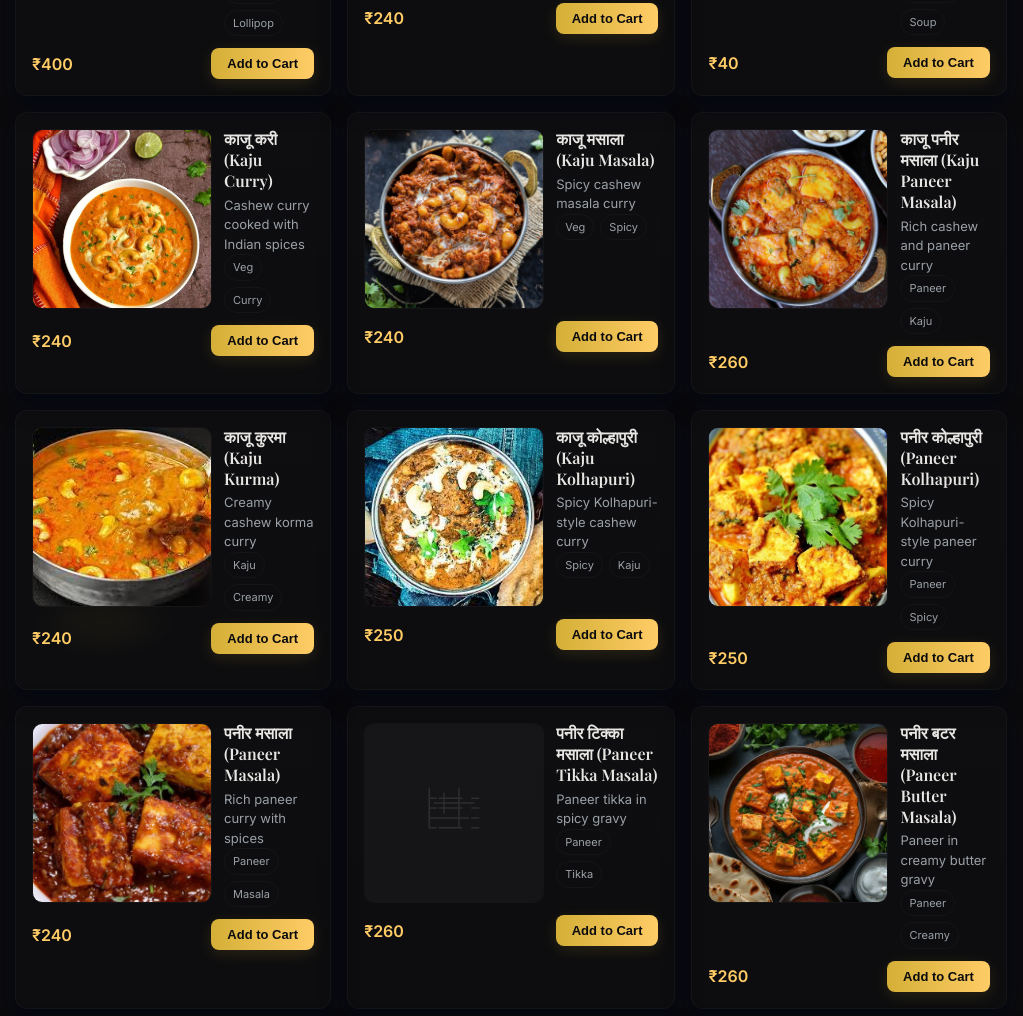
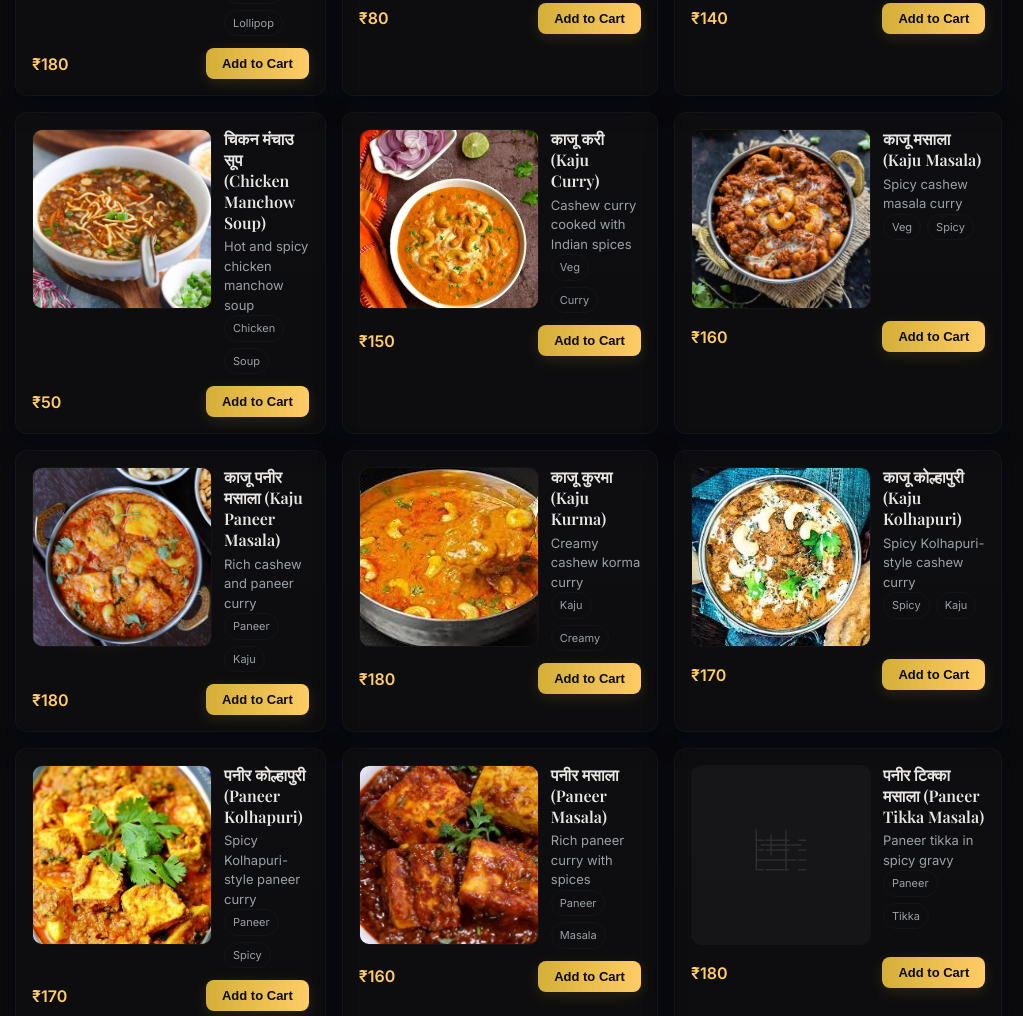
Before and after one commit to MenuSpeak/Hotel-Jabardast, a plain HTML site: page index.html in a window 1280 px wide. Shown: the part 1858-2874 px from the top of the page, without its empty margins (25-1048 px from the left). Drawn offline with nearby package versions, Linux system fonts and the light colour scheme.

Commit message:
Update index.html

```diff
--- a/index.html
+++ b/index.html
@@ -938,66 +938,67 @@
 {id:202,cat:'Startar',name:'रोस्टेड पापड (Roasted Papad)',desc:'Plain roasted papad',price:'₹20',tags:['Papad','Roasted'],img:'img/roasted-papad.jpg'},
 {id:203,cat:'Startar',name:'पनीर चिली (Paneer Chilly)',desc:'Spicy paneer tossed with capsicum and sauces',price:'₹200',tags:['Paneer','Spicy'],img:'img/paneer-chilly.jpg'},
 {id:204,cat:'Startar',name:'अंडा आमलेट (Egg Omelette)',desc:'Classic egg omelette',price:'₹40',tags:['Egg','Omelette'],img:'img/anda-omelette.jpg'},
-{id:205,cat:'Startar',name:'अंडा भुर्जी (Egg Bhurji)',desc:'Scrambled eggs with Indian spices',price:'₹40',tags:['Egg','Spicy'],img:'img/anda-bhurji.jpg'},
+{id:205,cat:'Startar',name:'अंडा भुर्जी (Egg Bhurji)',desc:'Scrambled eggs with Indian spices',price:'₹50',tags:['Egg','Spicy'],img:'img/anda-bhurji.jpg'},
 {id:206,cat:'Startar',name:'बॉईल अंडा (Boiled Egg)',desc:'Boiled eggs',price:'₹20',tags:['Egg','Boiled'],img:'img/boiled-egg.jpg'},
-{id:207,cat:'Startar',name:'बॉईल अंडा फ्राय (Boiled Egg Fry)',desc:'Fried boiled eggs',price:'₹40',tags:['Egg','Fried'],img:'img/boiled-egg-fry.jpg'},
-{id:208,cat:'Startar',name:'चिकन फ्राय (Chicken Fry)',desc:'Crispy fried chicken',price:'₹230',tags:['Chicken','Fried'],img:'img/chicken-fry.jpg'},
-{id:209,cat:'Startar',name:'मटण फ्राय (Mutton Fry)',desc:'Spicy fried mutton pieces',price:'₹260',tags:['Mutton','Fried'],img:'img/mutton-fry.jpg'},
+{id:207,cat:'Startar',name:'बॉईल अंडा फ्राय (Boiled Egg Fry)',desc:'Fried boiled eggs',price:'₹50',tags:['Egg','Fried'],img:'img/boiled-egg-fry.jpg'},
+{id:208,cat:'Startar',name:'चिकन फ्राय (Chicken Fry)',desc:'Crispy fried chicken',price:'₹130',tags:['Chicken','Fried'],img:'img/chicken-fry.jpg'},
+{id:209,cat:'Startar',name:'मटण फ्राय (Mutton Fry)',desc:'Spicy fried mutton pieces',price:'₹180',tags:['Mutton','Fried'],img:'img/mutton-fry.jpg'},
 {id:210,cat:'Startar',name:'चिकन तंदुरी हाफ (Chicken Tandoori Half)',desc:'Half portion of tandoori chicken',price:'₹250',tags:['Chicken','Tandoori'],img:'img/chicken-tandoori-half.jpg'},
 {id:211,cat:'Startar',name:'चिकन तंदुरी फुल (Chicken Tandoori Full)',desc:'Full portion of tandoori chicken',price:'₹450',tags:['Chicken','Tandoori'],img:'img/chicken-tandoori-full.jpg'},
-{id:212,cat:'Startar',name:'चिकन लॉलिपॉप हाफ (Chicken Lollipop Half)',desc:'Half portion of chicken lollipop',price:'₹220',tags:['Chicken','Lollipop'],img:'img/chicken-lollipop-half.jpg'},
-{id:213,cat:'Startar',name:'चिकन लॉलिपॉप फुल (Chicken Lollipop Full)',desc:'Full portion of chicken lollipop',price:'₹400',tags:['Chicken','Lollipop'],img:'img/chicken-lollipop-full.jpg'},
-{id:214,cat:'Startar',name:'चिकन 65 (Chicken 65)',desc:'Spicy deep-fried chicken',price:'₹240',tags:['Chicken','Spicy'],img:'img/chicken-65.jpg'},
-{id:215,cat:'Startar',name:'चिकन मंचाउ सूप (Chicken Manchow Soup)',desc:'Hot and spicy chicken manchow soup',price:'₹40',tags:['Chicken','Soup'],img:'img/chicken-manchow-soup.jpg'},
+{id:212,cat:'Startar',name:'चिकन लॉलिपॉप हाफ (Chicken Lollipop Half)',desc:'Half portion of chicken lollipop',price:'₹100',tags:['Chicken','Lollipop'],img:'img/chicken-lollipop-half.jpg'},
+{id:213,cat:'Startar',name:'चिकन लॉलिपॉप फुल (Chicken Lollipop Full)',desc:'Full portion of chicken lollipop',price:'₹180',tags:['Chicken','Lollipop'],img:'img/chicken-lollipop-full.jpg'},
+{id:214,cat:'Startar',name:'चिकन 65 (Chicken 65 Half)',desc:'Spicy deep-fried chicken',price:'₹80',tags:['Chicken','Spicy'],img:'img/chicken-65.jpg'},
+{id:214,cat:'Startar',name:'चिकन 65 (Chicken 65 Full)',desc:'Spicy deep-fried chicken',price:'₹140',tags:['Chicken','Spicy'],img:'img/chicken-65.jpg'},
+{id:215,cat:'Startar',name:'चिकन मंचाउ सूप (Chicken Manchow Soup)',desc:'Hot and spicy chicken manchow soup',price:'₹50',tags:['Chicken','Soup'],img:'img/chicken-manchow-soup.jpg'},
 
 
 // Veg (व्हेज)
-{id:301,cat:'Veg',name:'काजू करी (Kaju Curry)',desc:'Cashew curry cooked with Indian spices',price:'₹240',tags:['Veg','Curry'],img:'img/kaju-curry.jpg'},
-{id:302,cat:'Veg',name:'काजू मसाला (Kaju Masala)',desc:'Spicy cashew masala curry',price:'₹240',tags:['Veg','Spicy'],img:'img/kaju-masala.jpg'},
-{id:303,cat:'Veg',name:'काजू पनीर मसाला (Kaju Paneer Masala)',desc:'Rich cashew and paneer curry',price:'₹260',tags:['Paneer','Kaju'],img:'img/kaju-paneer-masala.jpg'},
-{id:304,cat:'Veg',name:'काजू कुरमा (Kaju Kurma)',desc:'Creamy cashew korma curry',price:'₹240',tags:['Kaju','Creamy'],img:'img/kaju-kurma.jpg'},
-{id:305,cat:'Veg',name:'काजू कोल्हापुरी (Kaju Kolhapuri)',desc:'Spicy Kolhapuri-style cashew curry',price:'₹250',tags:['Spicy','Kaju'],img:'img/kaju-kolhapuri.jpg'},
-{id:306,cat:'Veg',name:'पनीर कोल्हापुरी (Paneer Kolhapuri)',desc:'Spicy Kolhapuri-style paneer curry',price:'₹250',tags:['Paneer','Spicy'],img:'img/paneer-kolhapuri.jpg'},
-{id:307,cat:'Veg',name:'पनीर मसाला (Paneer Masala)',desc:'Rich paneer curry with spices',price:'₹240',tags:['Paneer','Masala'],img:'img/paneer-masala.jpg'},
-{id:308,cat:'Veg',name:'पनीर टिक्का मसाला (Paneer Tikka Masala)',desc:'Paneer tikka in spicy gravy',price:'₹260',tags:['Paneer','Tikka'],img:'img/paneer-tikka-masala.jpg'},
-{id:309,cat:'Veg',name:'पनीर बटर मसाला (Paneer Butter Masala)',desc:'Paneer in creamy butter gravy',price:'₹260',tags:['Paneer','Creamy'],img:'img/paneer-butter-masala.jpg'},
+{id:301,cat:'Veg',name:'काजू करी (Kaju Curry)',desc:'Cashew curry cooked with Indian spices',price:'₹150',tags:['Veg','Curry'],img:'img/kaju-curry.jpg'},
+{id:302,cat:'Veg',name:'काजू मसाला (Kaju Masala)',desc:'Spicy cashew masala curry',price:'₹160',tags:['Veg','Spicy'],img:'img/kaju-masala.jpg'},
+{id:303,cat:'Veg',name:'काजू पनीर मसाला (Kaju Paneer Masala)',desc:'Rich cashew and paneer curry',price:'₹180',tags:['Paneer','Kaju'],img:'img/kaju-paneer-masala.jpg'},
+{id:304,cat:'Veg',name:'काजू कुरमा (Kaju Kurma)',desc:'Creamy cashew korma curry',price:'₹180',tags:['Kaju','Creamy'],img:'img/kaju-kurma.jpg'},
+{id:305,cat:'Veg',name:'काजू कोल्हापुरी (Kaju Kolhapuri)',desc:'Spicy Kolhapuri-style cashew curry',price:'₹170',tags:['Spicy','Kaju'],img:'img/kaju-kolhapuri.jpg'},
+{id:306,cat:'Veg',name:'पनीर कोल्हापुरी (Paneer Kolhapuri)',desc:'Spicy Kolhapuri-style paneer curry',price:'₹170',tags:['Paneer','Spicy'],img:'img/paneer-kolhapuri.jpg'},
+{id:307,cat:'Veg',name:'पनीर मसाला (Paneer Masala)',desc:'Rich paneer curry with spices',price:'₹160',tags:['Paneer','Masala'],img:'img/paneer-masala.jpg'},
+{id:308,cat:'Veg',name:'पनीर टिक्का मसाला (Paneer Tikka Masala)',desc:'Paneer tikka in spicy gravy',price:'₹180',tags:['Paneer','Tikka'],img:'img/paneer-tikka-masala.jpg'},
+{id:309,cat:'Veg',name:'पनीर बटर मसाला (Paneer Butter Masala)',desc:'Paneer in creamy butter gravy',price:'₹170',tags:['Paneer','Creamy'],img:'img/paneer-butter-masala.jpg'},
 {id:310,cat:'Veg',name:'पनीर भुर्जी (Paneer Bhurji)',desc:'Scrambled paneer with masala',price:'₹200',tags:['Paneer','Spicy'],img:'img/paneer-bhurji.jpg'},
 {id:311,cat:'Veg',name:'व्हेज मखनीवाला (Veg Makhaniwala)',desc:'Mixed vegetables in buttery makhani gravy',price:'₹200',tags:['Veg','Creamy'],img:'img/veg-makhaniwala.jpg'},
-{id:312,cat:'Veg',name:'व्हेज कोल्हापुरी (Veg Kolhapuri)',desc:'Spicy Kolhapuri-style mixed veg',price:'₹240',tags:['Veg','Spicy'],img:'img/veg-kolhapuri.jpg'},
-{id:313,cat:'Veg',name:'मिक्स व्हेज (Mix Veg)',desc:'Mixed vegetables cooked with Indian spices',price:'₹220',tags:['Veg','Mixed'],img:'img/mix-veg.jpg'},
+{id:312,cat:'Veg',name:'व्हेज कोल्हापुरी (Veg Kolhapuri)',desc:'Spicy Kolhapuri-style mixed veg',price:'₹150',tags:['Veg','Spicy'],img:'img/veg-kolhapuri.jpg'},
+{id:313,cat:'Veg',name:'मिक्स व्हेज (Mix Veg)',desc:'Mixed vegetables cooked with Indian spices',price:'₹130',tags:['Veg','Mixed'],img:'img/mix-veg.jpg'},
 
 // Veg Special (व्हेज स्पेशल)
-{id:314,cat:'Veg Special',name:'पनीर मुस्सलम (Paneer Mussalam)',desc:'Rich and creamy paneer curry',price:'₹240',tags:['Paneer','Special'],img:'img/paneer-mussalam.jpg'},
-{id:315,cat:'Veg Special',name:'पनीर मालवणी (Paneer Malvani)',desc:'Paneer curry in Malvani-style gravy',price:'₹240',tags:['Paneer','Malvani'],img:'img/paneer-malvani.jpg'},
-{id:316,cat:'Veg Special',name:'काजू मालवणी (Kaju Malvani)',desc:'Cashew curry cooked in Malvani masala',price:'₹240',tags:['Kaju','Malvani'],img:'img/kaju-malvani.jpg'},
+{id:314,cat:'Veg Special',name:'पनीर मुस्सलम (Paneer Mussalam)',desc:'Rich and creamy paneer curry',price:'₹250',tags:['Paneer','Special'],img:'img/paneer-mussalam.jpg'},
+{id:315,cat:'Veg Special',name:'पनीर मालवणी (Paneer Malvani)',desc:'Paneer curry in Malvani-style gravy',price:'₹250',tags:['Paneer','Malvani'],img:'img/paneer-malvani.jpg'},
+{id:316,cat:'Veg Special',name:'काजू मालवणी (Kaju Malvani)',desc:'Cashew curry cooked in Malvani masala',price:'₹250',tags:['Kaju','Malvani'],img:'img/kaju-malvani.jpg'},
 {id:317,cat:'Veg Special',name:'व्हेज मखनी (Veg Makhani)',desc:'Vegetables cooked in buttery makhani sauce',price:'₹240',tags:['Veg','Creamy'],img:'img/veg-makhani.jpg'},
 {id:318,cat:'Veg Special',name:'व्हेज मालवणी (Veg Malvani)',desc:'Spicy Malvani-style vegetable curry',price:'₹200',tags:['Veg','Malvani'],img:'img/veg-malvani.jpg'},
 {id:319,cat:'Veg Special',name:'अख्खा मसूर तडका (Akha Masoor Tadka)',desc:'Whole masoor lentil cooked with tadka',price:'₹120',tags:['Dal','Masoor'],img:'img/akha-masoor-tadka.jpg'},
 {id:320,cat:'Veg Special',name:'अख्खा मसूर (Akha Masoor)',desc:'Whole masoor lentil curry',price:'₹100',tags:['Dal','Masoor'],img:'img/akha-masoor.jpg'},
-{id:321,cat:'Veg Special',name:'डाळ मखखन (Dal Makhani)',desc:'Creamy black lentil dal',price:'₹120',tags:['Dal','Creamy'],img:'img/dal-makhani.jpg'},
+{id:321,cat:'Veg Special',name:'डाळ मखखन (Dal Makhani)',desc:'Creamy black lentil dal',price:'₹110',tags:['Dal','Creamy'],img:'img/dal-makhani.jpg'},
 {id:322,cat:'Veg Special',name:'डाळ तडका (Dal Tadka)',desc:'Yellow dal with tempering',price:'₹100',tags:['Dal','Tadka'],img:'img/dal-tadka.jpg'},
-{id:323,cat:'Veg Special',name:'डाळ फ्राय (Dal Fry)',desc:'Fried yellow dal with masala',price:'₹80',tags:['Dal','Fried'],img:'img/dal-fry.jpg'},
+{id:323,cat:'Veg Special',name:'डाळ फ्राय (Dal Fry)',desc:'Fried yellow dal with masala',price:'₹90',tags:['Dal','Fried'],img:'img/dal-fry.jpg'},
 
 // Chicken Special (चिकन स्पेशल)
-{id:401,cat:'Chicken Special',name:'बटर चिकन (Butter Chicken)',desc:'Creamy and rich butter chicken curry',price:'₹260/340',tags:['Chicken','Butter'],img:'img/butter-chicken.jpg'},
-{id:402,cat:'Chicken Special',name:'चिकन मालवणी (Chicken Malvani)',desc:'Spicy Malvani-style chicken curry',price:'₹300/340',tags:['Chicken','Malvani'],img:'img/chicken-malvani.jpg'},
-{id:403,cat:'Chicken Special',name:'चिकन हंडी (Chicken Handi)',desc:'Chicken cooked in handi-style gravy',price:'₹300/340',tags:['Chicken','Handi'],img:'img/chicken-handi.jpg'},
-{id:404,cat:'Chicken Special',name:'चिकन राममसाला (Chicken Rammasala)',desc:'Rich and spicy chicken curry',price:'₹270/390',tags:['Chicken','Spicy'],img:'img/chicken-rammasala.jpg'},
-{id:405,cat:'Chicken Special',name:'चिकन मुग मुस्सलम (Chicken Mug Mussalam)',desc:'Whole chicken cooked in royal Mughlai style',price:'₹300/800',tags:['Chicken','Mughlai'],img:'img/chicken-mug-mussalam.jpg'},
-{id:406,cat:'Chicken Special',name:'चिकन फ्राय (Chicken Fry)',desc:'Crispy fried chicken pieces',price:'₹230',tags:['Chicken','Fried'],img:'img/chicken-fry.jpg'},
-{id:407,cat:'Chicken Special',name:'चिकन मसाला (Chicken Masala)',desc:'Traditional spicy chicken masala',price:'₹250',tags:['Chicken','Masala'],img:'img/chicken-masala.jpg'},
-{id:408,cat:'Chicken Special',name:'चिकन कोल्हापुरी (Chicken Kolhapuri)',desc:'Spicy Kolhapuri-style chicken curry',price:'₹260',tags:['Chicken','Spicy'],img:'img/chicken-kolhapuri.jpg'},
+{id:401,cat:'Chicken Special',name:'बटर चिकन (Butter Chicken)',desc:'Creamy and rich butter chicken curry',price:'₹65/350',tags:['Chicken','Butter'],img:'img/butter-chicken.jpg'},
+{id:402,cat:'Chicken Special',name:'चिकन मालवणी (Chicken Malvani)',desc:'Spicy Malvani-style chicken curry',price:'₹600/350',tags:['Chicken','Malvani'],img:'img/chicken-malvani.jpg'},
+{id:403,cat:'Chicken Special',name:'चिकन हंडी (Chicken Handi)',desc:'Chicken cooked in handi-style gravy',price:'₹600/350',tags:['Chicken','Handi'],img:'img/chicken-handi.jpg'},
+{id:404,cat:'Chicken Special',name:'चिकन रानमसाला (Chicken Ranmasala)',desc:'Rich and spicy chicken curry',price:'₹620/370',tags:['Chicken','Spicy'],img:'img/chicken-rammasala.jpg'},
+{id:405,cat:'Chicken Special',name:'चिकन मुग मुस्सलम (Chicken Murg Mussalam)',desc:'Whole chicken cooked in royal Mughlai style',price:'₹700/400',tags:['Chicken','Mughlai'],img:'img/chicken-mug-mussalam.jpg'},
+{id:406,cat:'Chicken Special',name:'चिकन फ्राय (Chicken Fry)',desc:'Crispy fried chicken pieces',price:'₹130',tags:['Chicken','Fried'],img:'img/chicken-fry.jpg'},
+{id:407,cat:'Chicken Special',name:'चिकन मसाला (Chicken Masala)',desc:'Traditional spicy chicken masala',price:'₹150',tags:['Chicken','Masala'],img:'img/chicken-masala.jpg'},
+{id:408,cat:'Chicken Special',name:'चिकन कोल्हापुरी (Chicken Kolhapuri)',desc:'Spicy Kolhapuri-style chicken curry',price:'₹160',tags:['Chicken','Spicy'],img:'img/chicken-kolhapuri.jpg'},
 
 // Mutton Special (मटण स्पेशल)
-{id:409,cat:'Mutton Special',name:'मटण मालवणी (Mutton Malvani)',desc:'Spicy Malvani-style mutton curry',price:'₹600/840',tags:['Mutton','Malvani'],img:'img/mutton-malvani.jpg'},
-{id:410,cat:'Mutton Special',name:'मटण हंडी (Mutton Handi)',desc:'Traditional handi-style mutton curry',price:'₹600/840',tags:['Mutton','Handi'],img:'img/mutton-handi.jpg'},
-{id:411,cat:'Mutton Special',name:'चिकन हैदराबादी (Chicken Hyderabadi)',desc:'Spicy Hyderabadi-style chicken curry',price:'₹600/840',tags:['Chicken','Hyderabadi'],img:'img/chicken-hyderabadi.jpg'},
-{id:412,cat:'Mutton Special',name:'मटण राममसाला (Mutton Rammasala)',desc:'Rich and spicy mutton curry',price:'₹270/390',tags:['Mutton','Spicy'],img:'img/mutton-rammasala.jpg'},
-{id:413,cat:'Mutton Special',name:'मटण मसाला (Mutton Masala)',desc:'Classic mutton masala curry',price:'₹250',tags:['Mutton','Masala'],img:'img/mutton-masala.jpg'},
-{id:414,cat:'Mutton Special',name:'मटण फ्राय (Mutton Fry)',desc:'Crispy fried mutton pieces',price:'₹280',tags:['Mutton','Fried'],img:'img/mutton-fry.jpg'},
-{id:415,cat:'Mutton Special',name:'मटण कोल्हापुरी (Mutton Kolhapuri)',desc:'Hot and spicy Kolhapuri-style mutton',price:'₹300',tags:['Mutton','Spicy'],img:'img/mutton-kolhapuri.jpg'},
+{id:409,cat:'Mutton Special',name:'मटण मालवणी (Mutton Malvani)',desc:'Spicy Malvani-style mutton curry',price:'₹800/450',tags:['Mutton','Malvani'],img:'img/mutton-malvani.jpg'},
+{id:410,cat:'Mutton Special',name:'मटण हंडी (Mutton Handi)',desc:'Traditional handi-style mutton curry',price:'₹800/450',tags:['Mutton','Handi'],img:'img/mutton-handi.jpg'},
+{id:411,cat:'Mutton Special',name:'चिकन हैदराबादी (Chicken Hyderabadi)',desc:'Spicy Hyderabadi-style chicken curry',price:'₹800/450',tags:['Chicken','Hyderabadi'],img:'img/chicken-hyderabadi.jpg'},
+{id:412,cat:'Mutton Special',name:'मटण रानमसाला (Mutton Ranmasala)',desc:'Rich and spicy mutton curry',price:'₹820/470',tags:['Mutton','Spicy'],img:'img/mutton-rammasala.jpg'},
+{id:413,cat:'Mutton Special',name:'मटण मसाला (Mutton Masala)',desc:'Classic mutton masala curry',price:'₹190',tags:['Mutton','Masala'],img:'img/mutton-masala.jpg'},
+{id:414,cat:'Mutton Special',name:'मटण फ्राय (Mutton Fry)',desc:'Crispy fried mutton pieces',price:'₹180',tags:['Mutton','Fried'],img:'img/mutton-fry.jpg'},
+{id:415,cat:'Mutton Special',name:'मटण कोल्हापुरी (Mutton Kolhapuri)',desc:'Hot and spicy Kolhapuri-style mutton',price:'₹200',tags:['Mutton','Spicy'],img:'img/mutton-kolhapuri.jpg'},
 {id:416,cat:'Mutton Special',name:'अंडा मसाला (Egg Masala)',desc:'Spicy egg masala curry',price:'₹90',tags:['Egg','Masala'],img:'img/egg-masala.jpg'},
-{id:417,cat:'Mutton Special',name:'अंडा करी (Egg Curry)',desc:'Eggs cooked in spicy gravy',price:'₹90',tags:['Egg','Curry'],img:'img/egg-curry.jpg'},
+{id:417,cat:'Mutton Special',name:'अंडा करी (Egg Curry)',desc:'Eggs cooked in spicy gravy',price:'₹80',tags:['Egg','Curry'],img:'img/egg-curry.jpg'},
 {id:418,cat:'Mutton Special',name:'अंडा मखखनवाला (Egg Makhaniwala)',desc:'Eggs in buttery makhani sauce',price:'₹120',tags:['Egg','Creamy'],img:'img/egg-makhaniwala.jpg'},
 
   {"id":301,"cat":"Extra","name":"बिसलेरी","desc":"Packaged drinking water","price":"₹20","tags":["Water","Bottle"],"img":"img/bisleri.jpg"},
@@ -1011,9 +1012,9 @@
   {"id":308,"cat":"रोटी","name":"बटर नान","desc":"Butter naan","price":"₹40","tags":["Naan","Butter"],"img":"img/butter-naan.jpg"},
   {"id":309,"cat":"रोटी","name":"प्लेन पराठा","desc":"Plain paratha","price":"₹30","tags":["Paratha","Plain"],"img":"img/plain-paratha.jpg"},
   {"id":310,"cat":"रोटी","name":"बटर पराठा","desc":"Butter paratha","price":"₹40","tags":["Paratha","Butter"],"img":"img/butter-paratha.jpg"},
-  {"id":311,"cat":"रोटी","name":"भाकरी (बाजरी, ज्वारी)","desc":"Traditional bhakri made with bajra or jowar","price":"₹30","tags":["Bhakri","Traditional"],"img":"img/bhakri.jpg"},
+  {"id":311,"cat":"रोटी","name":"भाकरी (बाजरी, ज्वारी)","desc":"Traditional bhakri made with bajra or jowar","price":"₹20","tags":["Bhakri","Traditional"],"img":"img/bhakri.jpg"},
 
-  {"id":312,"cat":"ऑर्डर प्रमाण","name":"चिकन दम बिर्याणी","desc":"Chicken dum biryani full portion","price":"₹600","tags":["Biryani","Chicken"],"img":"img/chicken-dum-biryani.jpg"},
+  {"id":312,"cat":"ऑर्डर प्रमाण","name":"चिकन दम बिर्याणी","desc":"Chicken dum biryani full portion","price":"₹800","tags":["Biryani","Chicken"],"img":"img/chicken-dum-biryani.jpg"},
   {"id":313,"cat":"ऑर्डर प्रमाण","name":"मटन दम बिर्याणी","desc":"Mutton dum biryani full portion","price":"₹1250","tags":["Biryani","Mutton"],"img":"img/mutton-dum-biryani.jpg"},
   {"id":314,"cat":"ऑर्डर प्रमाण","name":"चिकन तयार करून","desc":"Prepared chicken curry","price":"₹300","tags":["Chicken","Curry"],"img":"img/chicken-tayaar-karun.jpg"},
   {"id":315,"cat":"ऑर्डर प्रमाण","name":"देशी चिकन तयार करून","desc":"Prepared country chicken curry","price":"₹450","tags":["Desi","Chicken"],"img":"img/desi-chicken-tayaar-karun.jpg"},
@@ -1024,8 +1025,8 @@
   {"id":319,"cat":"बिर्याणी","name":"मटन बिर्याणी","desc":"Mutton biryani","price":"₹200","tags":["Mutton","Biryani"],"img":"img/mutton-biryani.jpg"},
   {"id":320,"cat":"बिर्याणी","name":"अंडा बिर्याणी","desc":"Egg biryani","price":"₹120","tags":["Egg","Biryani"],"img":"img/egg-biryani.jpg"},
 
-  {"id":321,"cat":"राईस","name":"प्लेन राईस","desc":"Plain steamed rice","price":"₹60/80","tags":["Rice","Plain"],"img":"img/plain-rice.jpg"},
-  {"id":322,"cat":"राईस","name":"जिरा राईस","desc":"Cumin-flavored rice","price":"₹70/90","tags":["Rice","Jeera"],"img":"img/jeera-rice.jpg"},
+  {"id":321,"cat":"राईस","name":"प्लेन राईस","desc":"Plain steamed rice","price":"₹60/40","tags":["Rice","Plain"],"img":"img/plain-rice.jpg"},
+  {"id":322,"cat":"राईस","name":"जिरा राईस","desc":"Cumin-flavored rice","price":"₹80/50","tags":["Rice","Jeera"],"img":"img/jeera-rice.jpg"},
   {"id":323,"cat":"राईस","name":"मसाला राईस","desc":"Spicy masala rice","price":"₹100","tags":["Rice","Spicy"],"img":"img/masala-rice.jpg"},
 
   {"id":324,"cat":"थाळी (अनलिमिटेड)","name":"मटण स्पेशल","desc":"Special mutton thali with mutton fry, gravy mutton, bhajji, solkadhi, egg curry, tambda rassa, pandhra rassa, roti or bhakri, and rice","price":"₹300","tags":["Thali","Mutton","Unlimited"],"img":"img/mutton-special-thali.jpg"},
```
